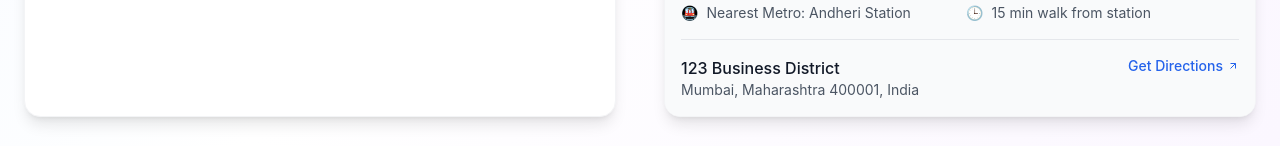
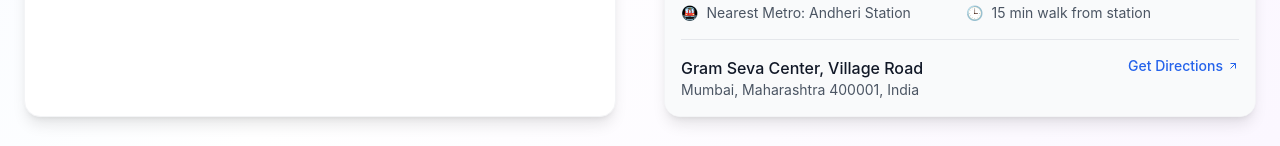
Before and after one commit to ryandcunha25/gram-seva, a React (Create React App) app: page /contact in a window 1280 px wide. Shown: the part 1332-1478 px from the top of the page. Built offline with nearby package versions, Linux system fonts and the light colour scheme; no server answers.

Commit message:
fixed small errors like adding professional aelrt option and cleaned the code

```diff
--- a/src/pages/Contact.jsx
+++ b/src/pages/Contact.jsx
@@ -105,7 +105,7 @@ export default function Contact() {
     {
       icon: MapPin,
       title: "Our Address",
-      details: ["123 Business District", "Mumbai, Maharashtra 400001", "India"],
+      details: ["Gram Seva Center, Village Road", "Mumbai, Maharashtra 400001", "India"],
       color: "text-blue-600"
     },
     {
@@ -365,7 +365,7 @@ export default function Contact() {
                 {/* Overlay for click interaction */}
                 <div
                   className="absolute inset-0 bg-transparent cursor-pointer"
-                  onClick={() => window.open('https://maps.google.com?q=Business+District+Mumbai+Maharashtra+India', '_blank')}
+                  onClick={() => window.open('https://maps.google.com?q=Gram+Seva+Center+Mumbai+Maharashtra+India', '_blank')}
                   title="Click to open in Google Maps"
                 />
               </div>
@@ -394,7 +394,7 @@ export default function Contact() {
                 <div className="mt-4 pt-4 border-t border-gray-200">
                   <div className="flex items-start justify-between">
                     <div>
-                      <p className="font-medium text-gray-900">123 Business District</p>
+                      <p className="font-medium text-gray-900">Gram Seva Center, Village Road</p>
                       <p className="text-gray-600 text-sm">Mumbai, Maharashtra 400001, India</p>
                     </div>
                     <button
--- a/src/pages/Dashboard.jsx
+++ b/src/pages/Dashboard.jsx
@@ -2,6 +2,8 @@ import React, { useEffect, useState } from "react";
 import axios from "axios";
 import { User, Edit3, Save, X, Calendar, Package, Phone, Mail, ShoppingBag, Clock, CheckCircle, Search, Filter } from "lucide-react";
 import Navbar from "../components/Navbar";
+import toast from 'react-hot-toast';
+
 
 export default function Dashboard() {
   const [user, setUser] = useState(JSON.parse(localStorage.getItem("user") || "null"));
@@ -118,7 +120,6 @@ export default function Dashboard() {
   };
 
   const showNotification = (message, type) => {
-    // Simple notification - you can replace with a toast library
     const notification = document.createElement('div');
     notification.className = `fixed top-4 right-4 px-6 py-3 rounded-lg text-white z-50 ${type === 'success' ? 'bg-green-500' : 'bg-red-500'
       }`;
--- a/src/pages/Services.jsx
+++ b/src/pages/Services.jsx
@@ -73,7 +73,7 @@ export default function Services() {
 
     const handleServiceClick = (service) => {
         // Navigate to related products or service booking page
-        alert(`Redirecting to ${service.name} booking page...`);
+        // alert(`Redirecting to ${service.name} booking page...`);
         // In a real app, you would use: navigate(`/services/${service._id}`) or navigate(`/products?category=${service.category}`)
     };
 
```
